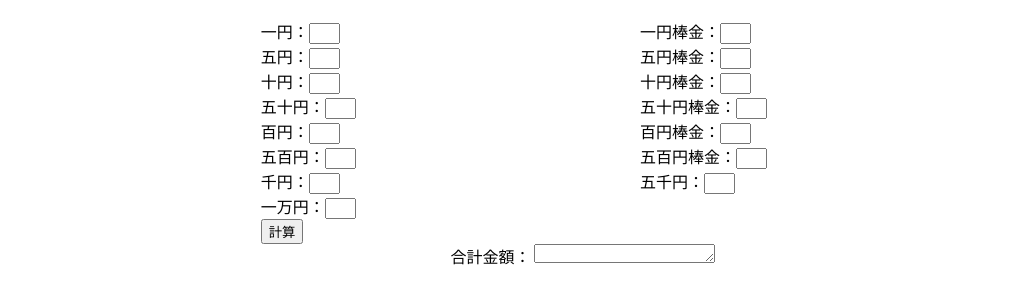
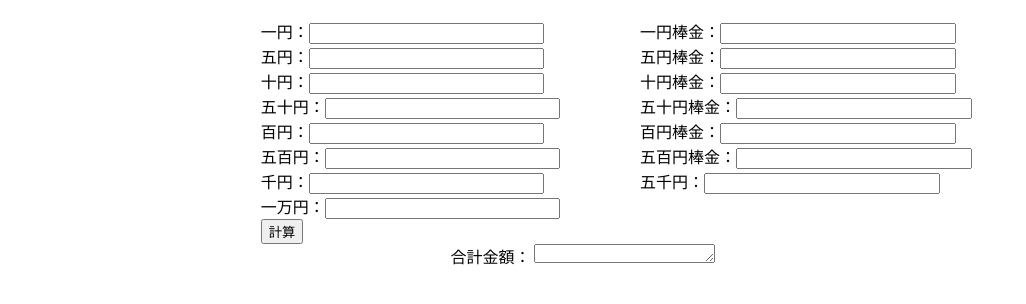
Before and after one commit to shuta1123/boukincountweb, a plain HTML site: page index.html in a window 1280 px wide. Shown: the part 70-374 px from the top of the page, without its empty margins (0-1026 px from the left). Drawn offline with Linux system fonts and the light colour scheme.

Commit message:
Update style.css

```diff
--- a/style.css
+++ b/style.css
@@ -4,7 +4,7 @@
     justify-content: center;
 }
 input[type="text"] {
-  width: 6%;
+  width: 60%;
 }
 .harf{
     width: 50%;
```
